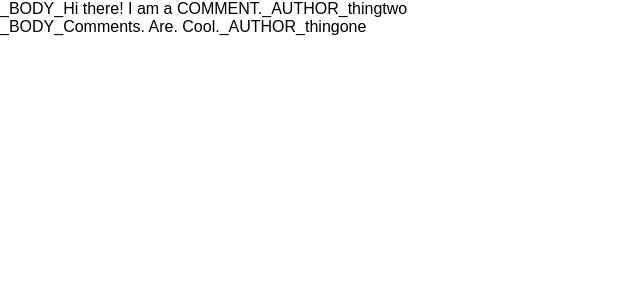
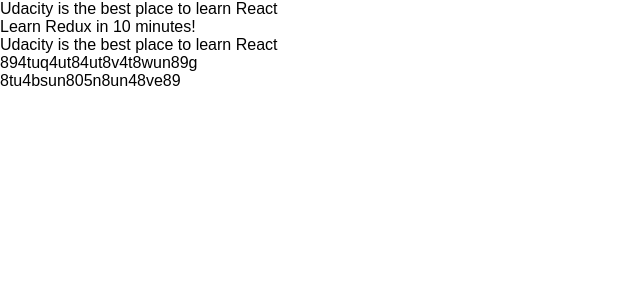
Before and after one commit to uberman4740/reddit-react, a React (Create React App) app: page / in a window 1280 px wide. Shown: the top 300 px of the page, without its empty margins (0-640 px from the left). Built offline with nearby package versions, Linux system fonts and the light colour scheme.

Commit message:
Added OPEN_POST

```diff
--- a/src/App.js
+++ b/src/App.js
@@ -5,6 +5,8 @@
 
 
 const initialState = {
+    activePostId: "8xf0y6ziyjabvozdd253nd",
+
     posts: {
         byId: {
             "8xf0y6ziyjabvozdd253nd": {
@@ -77,15 +79,20 @@
         allIds: ["thingtwo", "thingone"]
     }
 }
-function reducer(state=initialState,action){
-    // switch(action.type){
-    //     case 'DELETE_COMMENT': {
-    //         state =
-    //     }
-    // }
+
+function reducer(state = initialState, action) {
+    switch(action.type){
+        case 'OPEN_POST': {
+            return{
+                ...state,
+                activePostId:action.id
+            }
+        }
+    }
 
     return state
 }
+
 const store = createStore(reducer, initialState)
 
 
@@ -99,11 +106,19 @@
     render() {
         const state = store.getState()
         const comments = []
-        for (let key in state.comments.byId){
-            console.log(state.comments.byId[key])
-            comments.push( state.comments.byId[key] );
+        for (let key in state.comments.byId) {
+            // console.log(state.comments.byId[key])
+            comments.push(state.comments.byId[key]);
 
         }
+        // console.log(comments)
+
+        const posts = []
+        for (let key in state.posts.byId) {
+            posts.push(state.posts.byId[key])
+        }
+        const activePostId = state.activePostId
+        const activePost = posts.find((p) => p.id === activePostId)
         // const comments = commentsArr.map(c=>(
         //     {
         //         id:c.id,
@@ -116,49 +131,112 @@
         //         parentDeleted:c.parentDeleted
         //     }
         // ))
-        console.log(comments)
+        const postsList = posts.map(post => (
+            {
+                id: post.id,
+                title: post.title,
+                active: post.id === activePostId
+
+            }
+        ))
 
 
+        return (
+            <div>
+                <PostsList postsList={postsList}/>
+                <Post post={activePost}/>
 
-        return(
-            <div>
-                <CommentsView comments = {comments}/>
             </div>
         )
 
     }
 
 }
+class PostsList extends Component{
+    handleClick=(id)=>{
+        store.dispatch({
+            type:'OPEN_POST',
+            id: id
+        })
+    }
 
-class CommentsView extends Component{
+
+    render(){
+        const postsList = this.props.postsList.map((post,index)=>(
+            <div
+                key={index}
+                onClick={()=>this.handleClick(post.id)}
+            >
+                {post.title}
+            </div>
+        ))
+        return(
+            <div>
+                {postsList}
+
+            </div>
+        )
+    }
+}
+
+class Post extends Component {
+
+
+    render() {
+
+        const commentsArr = this.props.post.comments
+        console.log(commentsArr)
+        const commentsId = commentsArr.map(cId => (
+            <div>{cId}</div>
+
+        ))
+
+
+        return (
+            <div>
+                <div>
+                    {this.props.post.title}
+                </div>
+                <div>
+                    {commentsId}
+
+                </div>
+
+            </div>
+        )
+    }
+}
+
+class CommentsView extends Component {
     // App (comments)
-    handleClickDelete(id){
+    handleClickDelete(id) {
         store.dispatch({
             type: 'DELETE_COMMENT',
             id: id
         })
     }
-    render(){
+
+    render() {
         console.log(typeof this.props.comments)
-        const comments = this.props.comments.map((comment, index)=>(
+        const comments = this.props.comments.map((comment, index) => (
             <div
                 key={index}
 
 
             >
                 {/*<button*/}
-                    {/*onClick={()=>this.handleClickDelete(comment.id)}*/}
+                {/*onClick={()=>this.handleClickDelete(comment.id)}*/}
                 {/*></button>*/}
                 _BODY_
                 {comment.body}
                 <span>
-                    _AUTHOR_
+        _AUTHOR_
                     {comment.author}
-                    </span>
+        </span>
 
             </div>
         ))
-        return(
+        return (
             <div>
                 {comments}
             </div>
```
